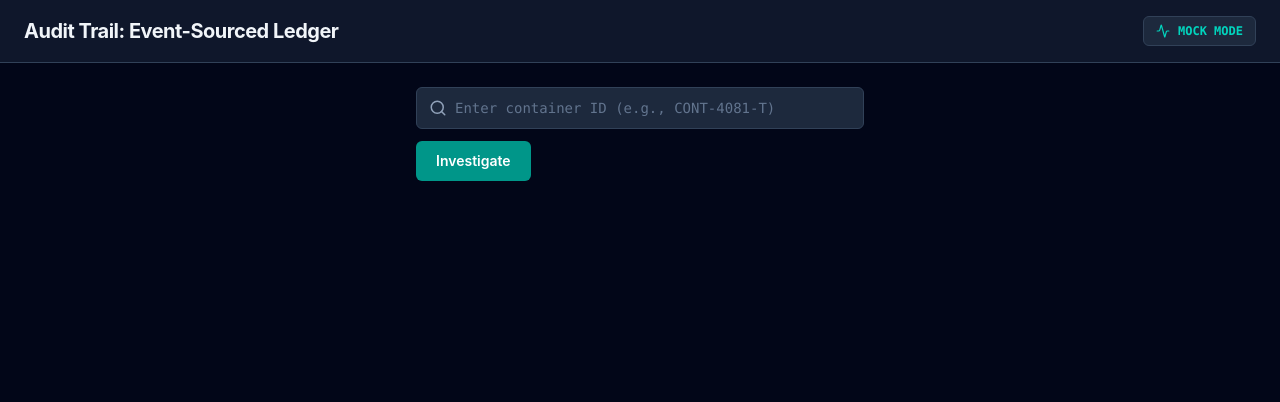
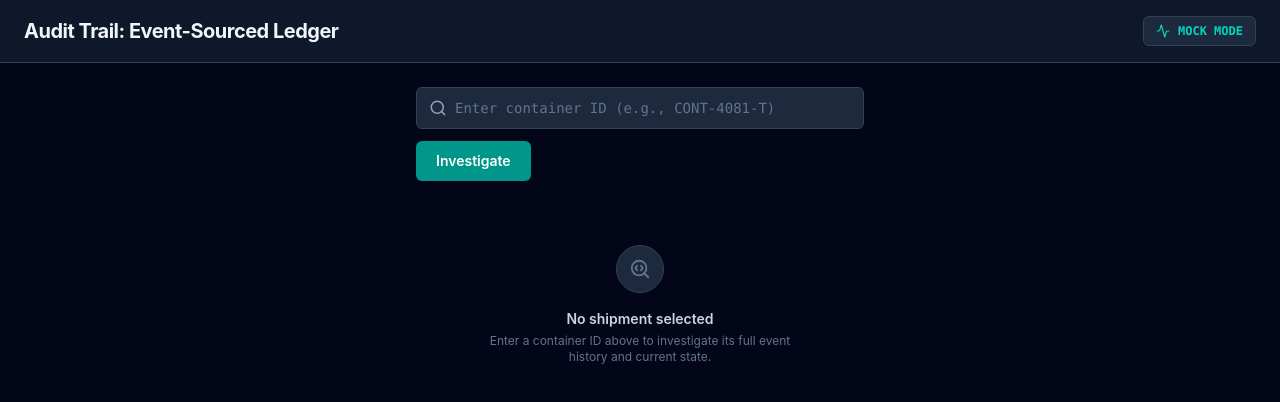
Before and after one commit to satyam1436/Audit-Trail, a React (Vite) app in the folder frontend/: page / in a window 1280 px wide. Shown: the top 402 px of the page. Built offline with nearby package versions, Linux system fonts and the light colour scheme; no server answers.

Commit message:
feat: add loading skeleton and empty state for dashboard

```diff
--- a/frontend/src/App.jsx
+++ b/frontend/src/App.jsx
@@ -4,6 +4,8 @@ import AppHeader from "./components/common/AppHeader";
 import ShipmentOverview from "./components/overview/ShipmentOverview";
 import EventTimeline from "./components/timeline/EventTimeline";
 import EventInspector from "./components/timeline/EventInspector";
+import SkeletonLoader from "./components/common/SkeletonLoader";
+import EmptyState from "./components/common/EmptyState";
 import { getShipmentById } from "./services/shipmentService";
 
 function App() {
@@ -11,11 +13,13 @@ function App() {
   const [error, setError] = useState("");
   const [shipment, setShipment] = useState(null);
   const [selectedEvent, setSelectedEvent] = useState(null);
+  const [hasSearched, setHasSearched] = useState(false);
 
   const handleSearch = async (containerId) => {
     setIsLoading(true);
     setError("");
     setShipment(null);
+    setHasSearched(true);
 
     try {
       const result = await getShipmentById(containerId);
@@ -35,7 +39,9 @@ function App() {
           <SearchBar onSearch={handleSearch} isLoading={isLoading} error={error} />
         </div>
 
-        {shipment && (
+        {isLoading && <SkeletonLoader />}
+
+        {!isLoading && shipment && (
           <div className="w-full max-w-4xl grid grid-cols-1 lg:grid-cols-[58%_42%] gap-6">
             <div>
               <ShipmentOverview shipment={shipment} />
@@ -48,6 +54,8 @@ function App() {
             </div>
           </div>
         )}
+
+        {!isLoading && !shipment && !hasSearched && <EmptyState />}
       </div>
 
       {selectedEvent && (
--- /dev/null
+++ b/frontend/src/components/common/EmptyState.jsx
@@ -0,0 +1,19 @@
+import { SearchCode } from "lucide-react";
+
+function EmptyState() {
+  return (
+    <div className="w-full max-w-md flex flex-col items-center text-center py-10">
+      <div className="w-12 h-12 rounded-full bg-slate-800 border border-slate-700 flex items-center justify-center mb-4">
+        <SearchCode size={22} className="text-slate-500" />
+      </div>
+      <h2 className="text-sm font-semibold text-slate-300 mb-1">
+        No shipment selected
+      </h2>
+      <p className="text-xs text-slate-500 max-w-xs">
+        Enter a container ID above to investigate its full event history and current state.
+      </p>
+    </div>
+  );
+}
+
+export default EmptyState;
--- /dev/null
+++ b/frontend/src/components/common/SkeletonLoader.jsx
@@ -0,0 +1,39 @@
+function SkeletonLoader() {
+  return (
+    <div
+      className="w-full max-w-4xl grid grid-cols-1 lg:grid-cols-[58%_42%] gap-6 animate-pulse"
+      role="status"
+      aria-label="Loading shipment data"
+    >
+      {/* Overview skeleton */}
+      <div className="grid grid-cols-2 sm:grid-cols-3 gap-3 h-fit">
+        {Array.from({ length: 6 }).map((_, i) => (
+          <div
+            key={i}
+            className="bg-slate-800 border border-slate-700 rounded-lg p-4 h-20"
+          >
+            <div className="h-2.5 bg-slate-700 rounded w-2/3 mb-3" />
+            <div className="h-3.5 bg-slate-700 rounded w-1/2" />
+          </div>
+        ))}
+      </div>
+
+      {/* Timeline skeleton */}
+      <div>
+        <div className="h-2.5 bg-slate-700 rounded w-24 mb-4" />
+        {Array.from({ length: 3 }).map((_, i) => (
+          <div key={i} className="flex gap-4 pb-6">
+            <div className="w-8 h-8 rounded-full bg-slate-700 shrink-0" />
+            <div className="flex-1 bg-slate-800 border border-slate-700 rounded-lg p-3.5 h-20">
+              <div className="h-3 bg-slate-700 rounded w-1/3 mb-2" />
+              <div className="h-2.5 bg-slate-700 rounded w-4/5 mb-2" />
+              <div className="h-2.5 bg-slate-700 rounded w-1/4" />
+            </div>
+          </div>
+        ))}
+      </div>
+    </div>
+  );
+}
+
+export default SkeletonLoader;
```
